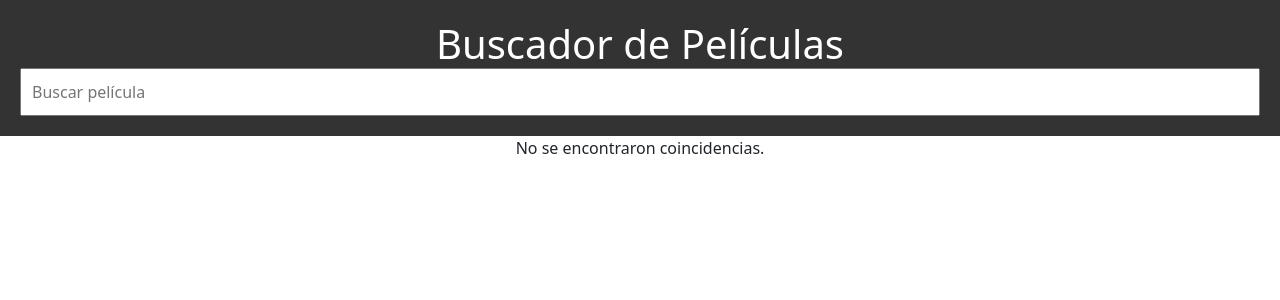
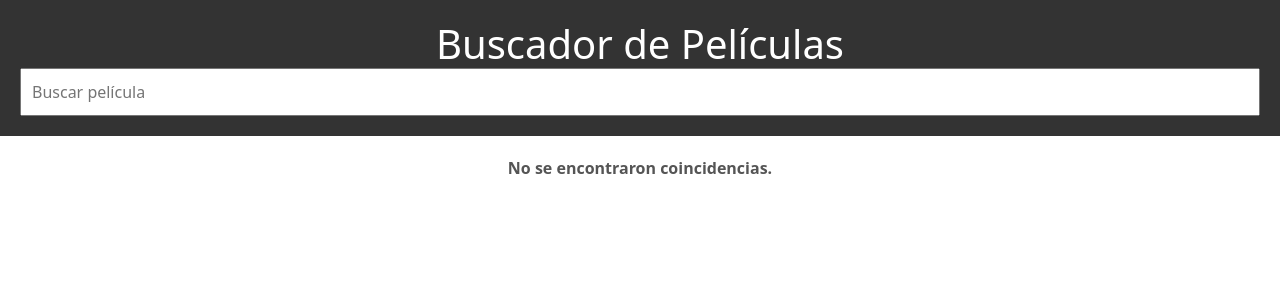
Before and after one commit to Luisdelahoz1/pruebatecnicatecnoglass, a Vue app: page / in a window 1280 px wide. Shown: the top 300 px of the page. Built offline with nearby package versions, Linux system fonts and the light colour scheme.

Commit message:
fix style

```diff
--- a/src/MovieList.vue
+++ b/src/MovieList.vue
@@ -79,7 +79,7 @@ export default {
 <style scoped>
 .movie-list-container {
   font-family: Arial, sans-serif;
-  background-color: #fff;
+  background-color: #f0f0f0;
   padding: 20px;
   border-radius: 5px;
   box-shadow: 0 0 10px rgba(0, 0, 0, 0.1);
@@ -101,11 +101,11 @@ input {
   width: 100%;
 }
 
-  .main {
-    display: flex;
-    flex-wrap: wrap;
-    justify-content: center;
-  }
+main {
+  display: flex;
+  flex-wrap: wrap;
+  justify-content: center;
+}
 
 .movie-list {
   list-style: none;
@@ -126,7 +126,6 @@ input {
 
 .movie-title {
   font-weight: bold;
-  cursor: pointer;
 }
 
 .movie-year {
@@ -141,4 +140,11 @@ img {
   max-width: 100%;
   height: auto;
 }
+
+.no-matches-message {
+  text-align: center;
+  font-weight: bold;
+  color: #555;
+  margin: 20px;
+}
 </style>
```
Also changed, not shown: 2 other files (tests, documents, lock files or other folders).
